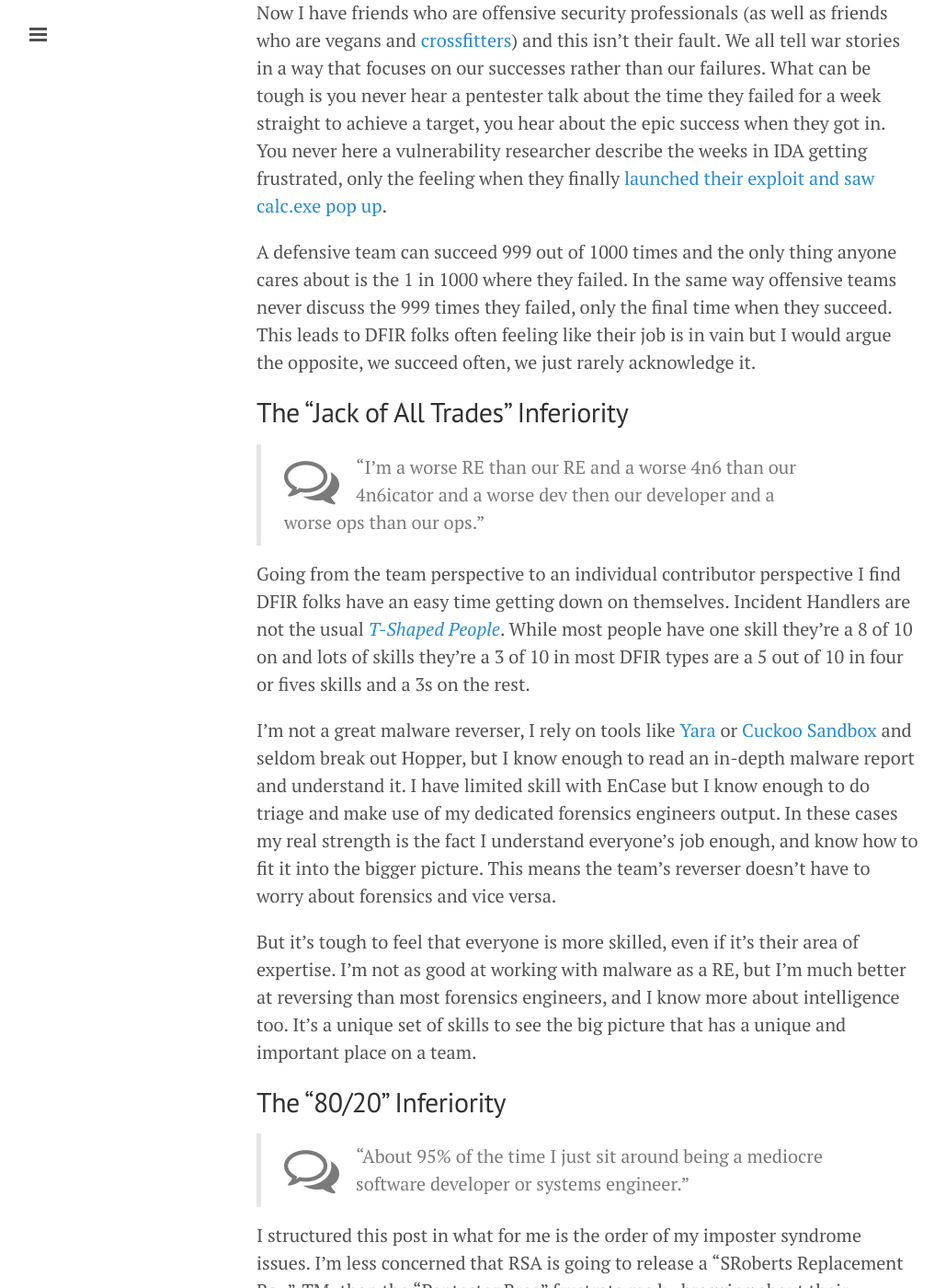
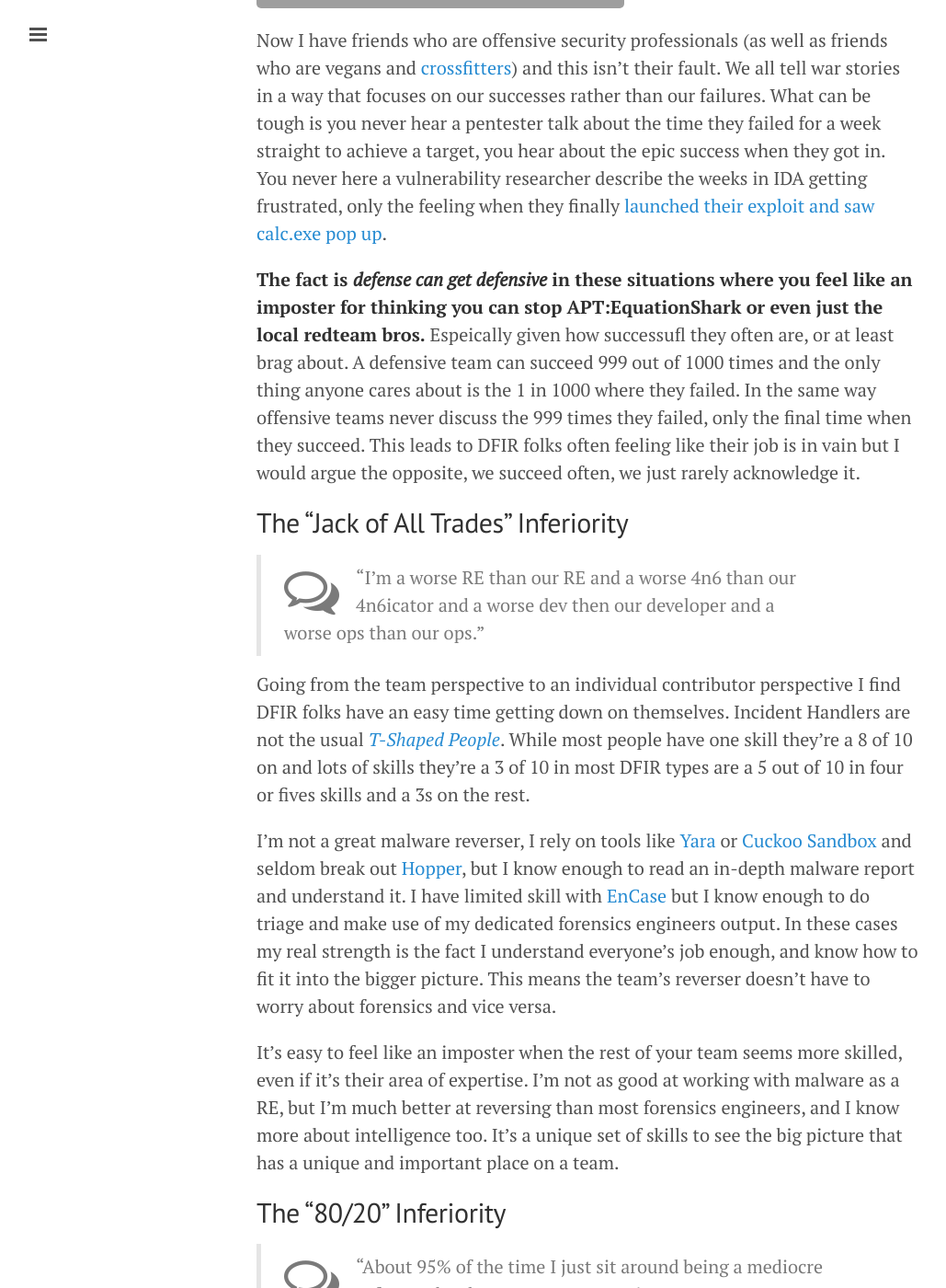
Before and after one commit to sroberts/sroberts.github.io, a Jekyll site: the page built from _posts/2015-05-02-imposter-syndrome-in-dfir.md, in a window 1280 px wide and 1400 px high, scrolled down 3114 px. Shown: the whole window at 92% size, without its empty margins (1-1030 px from the left). Built offline with Jekyll 4.4.1, drawn with Linux system fonts in a browser that asks for light colours; nearby versions of some CDN libraries; some of the changed text lies outside the part shown; grey boxes are pictures that could not be loaded.

Commit message:
edits based on feedback

```diff
--- a/_posts/2015-05-02-imposter-syndrome-in-dfir.md
+++ b/_posts/2015-05-02-imposter-syndrome-in-dfir.md
@@ -26,7 +26,7 @@
 
 I was wrong (_oh so wrong_) and naive but in many ways this fear has never gone away. I thought the same thing for an instant when I first saw a beta [FireEye](https://www.fireeye.com/) appliance. What about when they fix _all_ the bugs? What if someone builds a box that does what I do?  What if machine learning actually becomes a real thing and it's better than I am?
 
-The reality is much different. Maybe some day someone will build a box that does what I do but it won't be today and tomorrow isn't looking promising either. This is the easiest Inferiority to look at and dismiss as silly, but that doesn't make is less potent from time to time.
+The reality is much different. __I sometimes feel like an imposter because some day someone will build a box that does what I do better than I can.__ Someday won't be today and tomorrow isn't looking promising either though. This is the easiest Inferiority to look at and dismiss as silly, but that doesn't make is less potent from time to time.
 
 ## The Offensive Inferiority
 > <i class="fa fa-comments-o fa-3x pull-left"></i> "Red team bros just constantly say how easy it is to get around what I spent months building."
@@ -35,22 +35,22 @@
 
 > How do you tell if someone is a vegan, a crossfitter, or _red team bro_? Give them two minutes and they'll tell you.
 
-If you ever sit around with a bunch of offensive types (pentesters, vulnerability researchers, exploit developers, etc) you'll start hearing stories that can basically get boiled down to "Defense is garbage, defenders are useless, we always win, I'm super awesome." It'll rarely be said that way (and if it is get new friends) but as a defensive focused person it starts to feel like you're just directly being called an idiot.
+If you ever sit around with a bunch of offensive types (pentesters, vulnerability researchers, exploit developers, etc) you'll start hearing stories that can basically get boiled down to "Defense is garbage, defenders are useless, we always win, I'm super awesome." It'll rarely be said that way (and if it is get new friends) but as a defense focused person it starts to feel like you're just directly being called an idiot.
 
 ![Hacker Bragging Origins](http://38.media.tumblr.com/25381459d5898e2daf10b16c59d66955/tumblr_nl4nqvsTUK1s49n8po1_500.gif)
 
 Now I have friends who are offensive security professionals (as well as friends who are vegans and [crossfitters](https://www.youtube.com/watch?v=pqb9pBJweVU)) and this isn't their fault. We all tell war stories in a way that focuses on our successes rather than our failures. What can be tough is you never hear a pentester talk about the time they failed for a week straight to achieve a target, you hear about the epic success when they got in. You never here a vulnerability researcher describe the weeks in IDA getting frustrated, only the feeling when they finally [launched their exploit and saw calc.exe pop up](http://2.bp.blogspot.com/-6DX89aYwS7Y/UJBl7YXEL1I/AAAAAAAAABo/mm0VnPGZELY/s1600/timeout.gif).
 
-A defensive team can succeed 999 out of 1000 times and the only thing anyone cares about is the 1 in 1000 where they failed. In the same way offensive teams never discuss the 999 times they failed, only the final time when they succeed. This leads to DFIR folks often feeling like their job is in vain but I would argue the opposite, we succeed often, we just rarely acknowledge it.
+__The fact is _defense can get defensive_ in these situations where you feel like an imposter for thinking you can stop APT:EquationShark or even just the local redteam bros.__ Espeically given how successufl they often are, or at least brag about. A defensive team can succeed 999 out of 1000 times and the only thing anyone cares about is the 1 in 1000 where they failed. In the same way offensive teams never discuss the 999 times they failed, only the final time when they succeed. This leads to DFIR folks often feeling like their job is in vain but I would argue the opposite, we succeed often, we just rarely acknowledge it.
 
 ## The "Jack of All Trades" Inferiority
 > <i class="fa fa-comments-o fa-3x pull-left"></i> "I'm a worse RE than our RE and a worse 4n6 than our 4n6icator and a worse dev then our developer and a worse ops than our ops."
 
 Going from the team perspective to an individual contributor perspective I find DFIR  folks have an easy time getting down on themselves. Incident Handlers are not the usual [_T-Shaped People_](http://web.archive.org/web/20110329003842/http://www.chiefexecutive.net/ME2/dirmod.asp?sid=&nm=&type=Publishing&mod=Publications::Article&mid=8F3A7027421841978F18BE895F87F791&tier=4&id=F42A23CB49174C5E9426C43CB0A0BC46). While most people have one skill they're a 8 of 10 on and lots of skills they're a 3 of 10 in most DFIR types are a 5 out of 10 in four or fives skills and a 3s on the rest.
 
-I'm not a great malware reverser, I rely on tools like [Yara](http://plusvic.github.io/yara/) or [Cuckoo Sandbox](http://www.cuckoosandbox.org/) and seldom break out Hopper, but I know enough to read an in-depth malware report and understand it. I have limited skill with EnCase but I know enough to do triage and make use of my dedicated forensics engineers output. In these cases my real strength is the fact I understand everyone's job enough, and know how to fit it into the bigger picture. This means the team's reverser doesn't have to worry about forensics and vice versa.
+I'm not a great malware reverser, I rely on tools like [Yara](http://plusvic.github.io/yara/) or [Cuckoo Sandbox](http://www.cuckoosandbox.org/) and seldom break out [Hopper](http://www.hopperapp.com/), but I know enough to read an in-depth malware report and understand it. I have limited skill with [EnCase](https://www.guidancesoftware.com/products/Pages/encase-forensic/overview.aspx) but I know enough to do triage and make use of my dedicated forensics engineers output. In these cases my real strength is the fact I understand everyone's job enough, and know how to fit it into the bigger picture. This means the team's reverser doesn't have to worry about forensics and vice versa.
 
-But it's tough to feel that everyone is more skilled, even if it's their area of expertise. I'm not as good at working with malware as a RE, but I'm much better at reversing than most forensics engineers, and I know more about intelligence too. It's a unique set of skills to see the big picture that has a unique and important place on a team.
+It's easy to feel like an imposter when the rest of your team seems more skilled, even if it's their area of expertise. I'm not as good at working with malware as a RE, but I'm much better at reversing than most forensics engineers, and I know more about intelligence too. It's a unique set of skills to see the big picture that has a unique and important place on a team.
 
 ## The "80/20" Inferiority
 > <i class="fa fa-comments-o fa-3x pull-left"></i> "About 95% of the time I just sit around being a mediocre software developer or systems engineer."
@@ -59,7 +59,7 @@
 
 ![80/20 Rule](https://lh6.googleusercontent.com/xB3fRshdfQvPqWYeUbBnCfrl6VnHycVp2XIvCOe4rpfKGTmyYwq-rsT_yMWjdqxudMJufQT5Ur3KRO4Ud8fyLTXwQXb-IQgXrae6PcmRxtogBRpjzqs)
 
-No organizations are without incidents but the fact is while there's always something to do there are also _non-emergency_ times where as an incident handler it's easy to feel like a 3rd wheel. I spend a lot of that time building new systems, either as an ops engineer or a developer. This ties back to the _Jack of All Trades_ issue, but I know I'm not nearly as good a developer as our real developers. Nor am I as good an ops engineer as our real ops engineers. It's easy to feel somewhat ancillary, at least until the next emergency.
+__No organization is without incidents but the fact is while there's always something to do there are also _non-emergency_ times where as an incident handler it's easy to feel like a 3rd wheel, unnecessary, an _imposter_.__ I spend a lot of that time building new systems, either as an ops engineer or a developer. This ties back to the _Jack of All Trades_ issue, but I know I'm not nearly as good a developer as our real developers. Nor am I as good an ops engineer as our real ops engineers. It's easy to feel somewhat ancillary, at least until the next emergency.
 
 ## The "Human Being" Inferiority
 
@@ -67,10 +67,10 @@
 
 At it's core these aspects tie back to one main issue; being human. The only conceivable way to 100% avoid ever feeling the symptoms of imposter syndrome is to avoid self analysis entirely. It's unavoidable, but simply knowing others experience the same thing is freeing.
 
-I remember reading a post by a brilliant, noteworthy colleague that no one would ever expect to feel like an imposter, writing a brutally honest account of feeling like others were going to find out the poster was a fraud. The text was a moment of pure humility on the author's part and ended up being a moment of pure empathy on mine. This person I respected, always found insightful, never seemed to need to say "I don't know", had the same insecurities I did? That post gave me confidence, if only in knowing I wasn't alone.
+Don't think everyone feels like an imposter sometimes? I remember reading a post by a brilliant, noteworthy colleague that no one would ever expect to feel like an imposter, writing a brutally honest account of feeling like others were going to find out the poster was a fraud. The text was a moment of pure humility on the author's part and ended up being a moment of pure empathy on mine. This person I respected, always found insightful, never seemed to need to say "I don't know", had the same insecurities I did? That post gave me confidence, if only in knowing I wasn't alone.
 
 ## In The End
 
-In the vain of that friend that I chose to write this. I admit I often don't feel like I'm prepared to be a part of this profession I've chosen. I feel like I should know more, read more, write more, code more, and generally be a whole lot better at RE, forensics, coding, intelligence analysis, OSINT gathering, etc. And I'm pretty sure all that is normal.
+In the vain of that colleague that I chose to write this. I admit I often don't feel like I'm prepared to be a part of this profession I've chosen. I feel like I should know more, read more, write more, code more, and generally be a whole lot better at RE, forensics, coding, intelligence analysis, OSINT gathering, etc. And I'm pretty sure all that is normal.
 
 No one ever gets away from Imposter Syndrome entirely. It's a human condition, but we can seek to understand it, to control it, and not let it control us. I think a willingness to confront this, with ourselves and our teams, can make everyone stronger.
```
